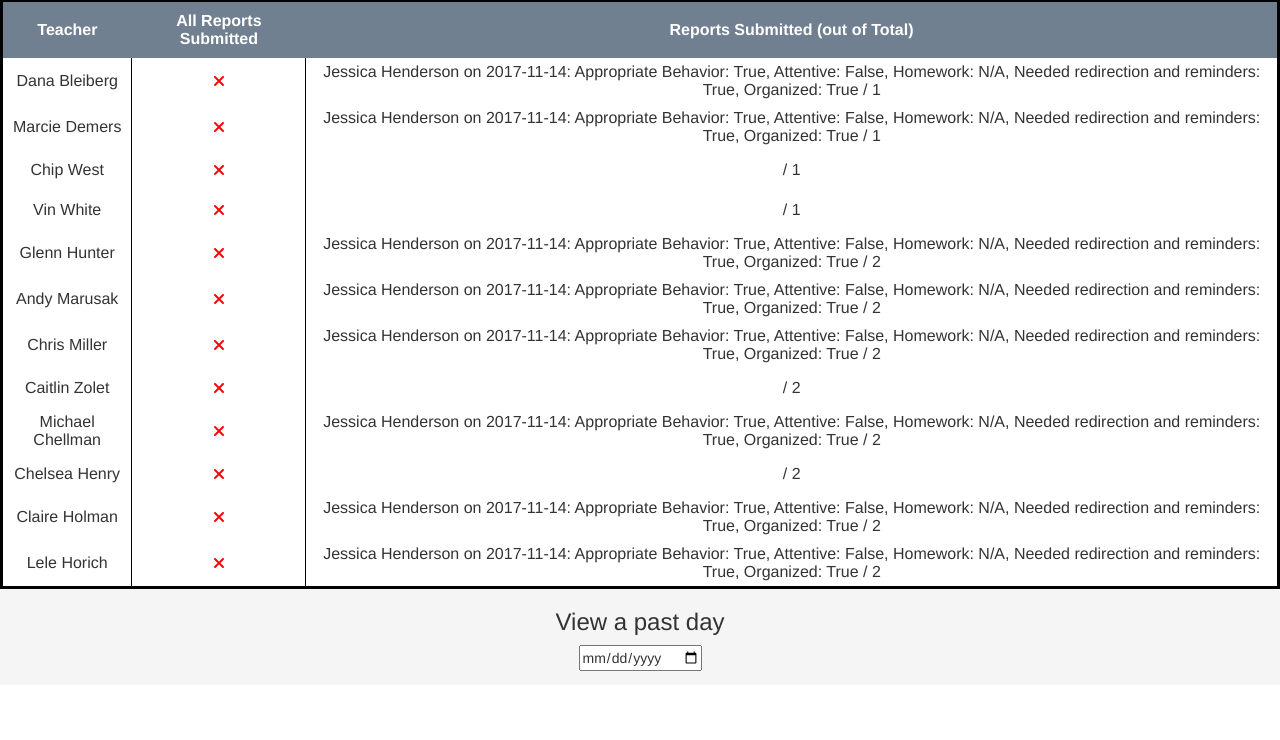
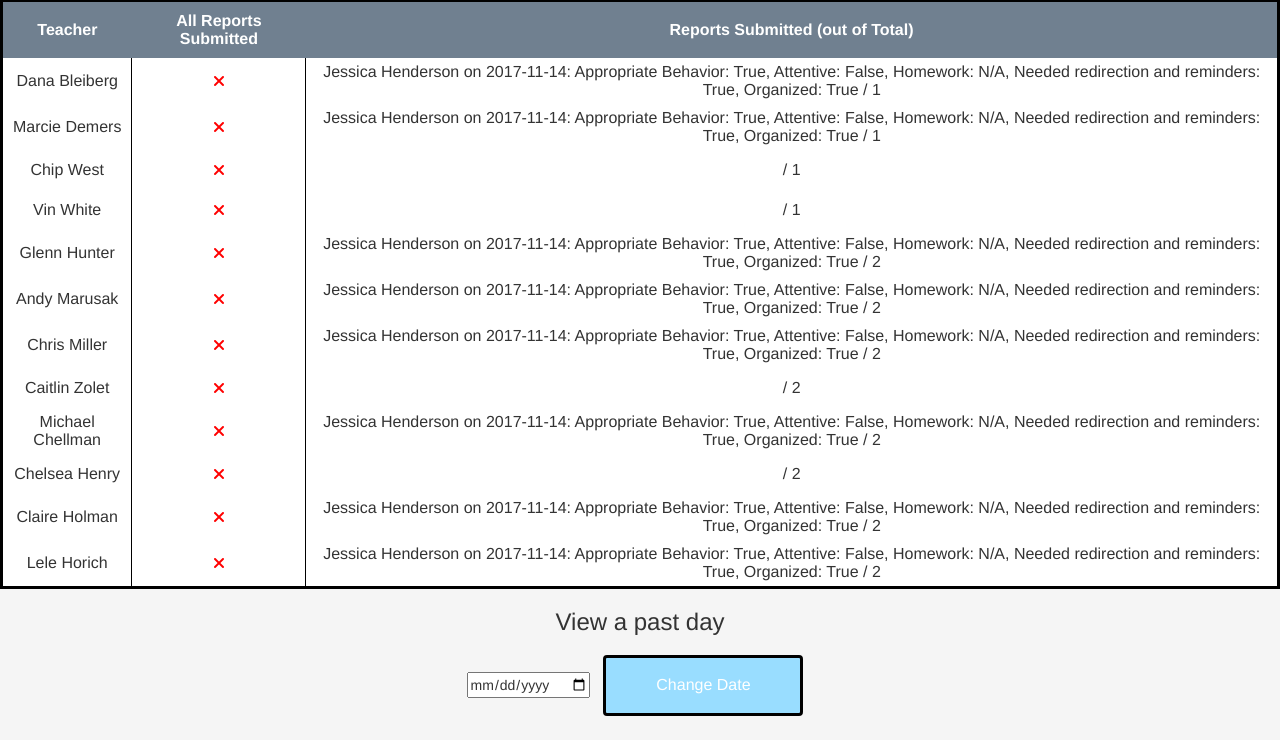
Before and after one commit to JoshuaOStafford/VanaLearning, a Django app: template templates/teacher_submissions.html in a window 1280 px wide. Shown: the part 124-864 px from the top of the page. Before the commit the page ends 795 px from the top, so only its background shows below. Run offline with Django 3.2, Linux system fonts and the light colour scheme; the template is opened without the code that fills it: values that come from a table or form of the project are taken from there, others are empty; data comes from the database, SQL or seed files in the repository; some libraries are stand-ins or nearby versions; some web fonts are replaced.

Commit message:
Past date functionality to teacher tracker

```diff
--- a/templates/teacher_submissions.html
+++ b/templates/teacher_submissions.html
@@ -43,6 +43,23 @@ td{
     text-align: center;
     padding: 5px;
     border-right: 1px solid black;
+}
+.button {
+  border-radius: 4px;
+  background-color: #99ddff;
+  border: 3px solid black;
+  color: #FFFFFF;
+  text-align: center;
+  font-size: 16px;
+  padding: 16px;
+  width: 200px;
+  transition: all 0.2s;
+  cursor: pointer;
+  margin: 10px;
+}
+
+.button:hover {
+  background-color: #006400;
 }
 
     </style>
@@ -204,6 +221,8 @@ td{
         {% csrf_token %}
 
         <input id="date" type="date" name="date">
+        <input type="submit" value="Change Date" class="button" />
+
     </form>
     </div>
 {% endblock %}
```
